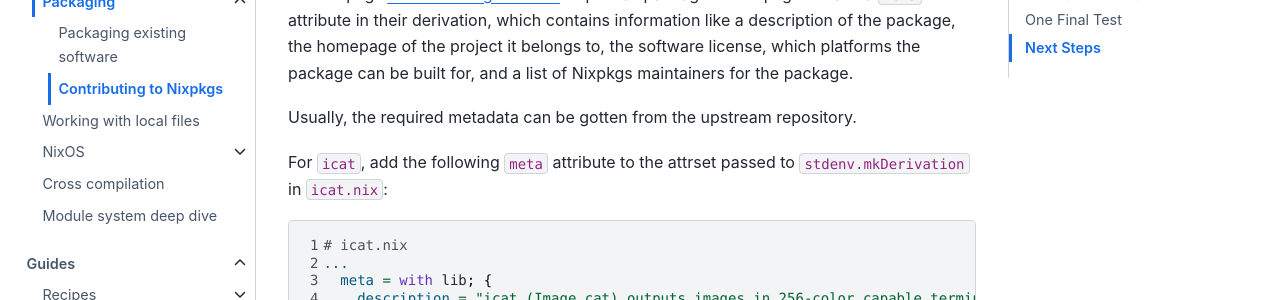
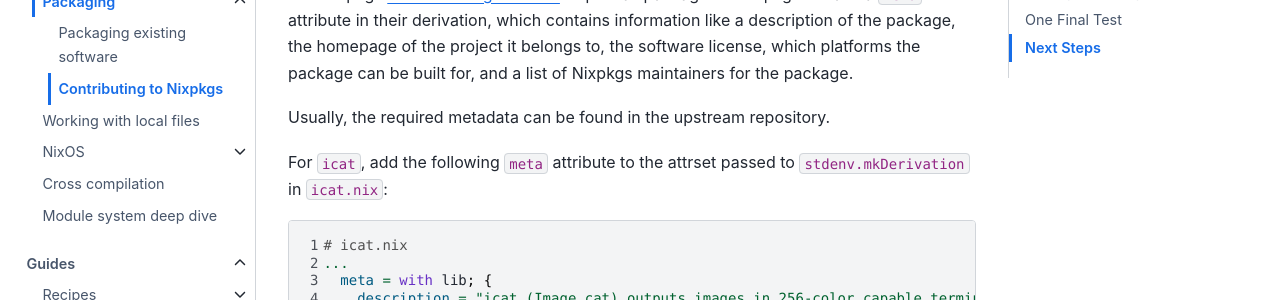
Before and after one commit to NixOS/nix.dev, a Sphinx documentation site: the page built from source/tutorials/packaging/contributing-to-nixpkgs.md, in a window 1280 px wide and 900 px high, scrolled down 2670 px. Shown: the part 153-453 px from the top of the window. Built offline with Sphinx 7.4.7 and the Sphinx Book theme 1.1.4, drawn with Linux system fonts in a browser that asks for light colours.

Commit message:
'found in the upstream repository' instead of 'gotten from'
To address: https://github.com/NixOS/nix.dev/pull/696/files#r1306343488

```diff
--- a/source/tutorials/packaging/contributing-to-nixpkgs.md
+++ b/source/tutorials/packaging/contributing-to-nixpkgs.md
@@ -110,7 +110,7 @@
 ## Package Metadata
 The Nixpkgs [contribution guidelines](https://nixos.org/manual/nixpkgs/stable/#part-contributing) require all packages in Nixpkgs to have a `meta` attribute in their derivation, which contains information like a description of the package, the homepage of the project it belongs to, the software license, which platforms the package can be built for, and a list of Nixpkgs maintainers for the package.
 
-Usually, the required metadata can be gotten from the upstream repository.
+Usually, the required metadata can be found in the upstream repository.
 
 For `icat`, add the following `meta` attribute to the attrset passed to `stdenv.mkDerivation` in `icat.nix`:
 
```
